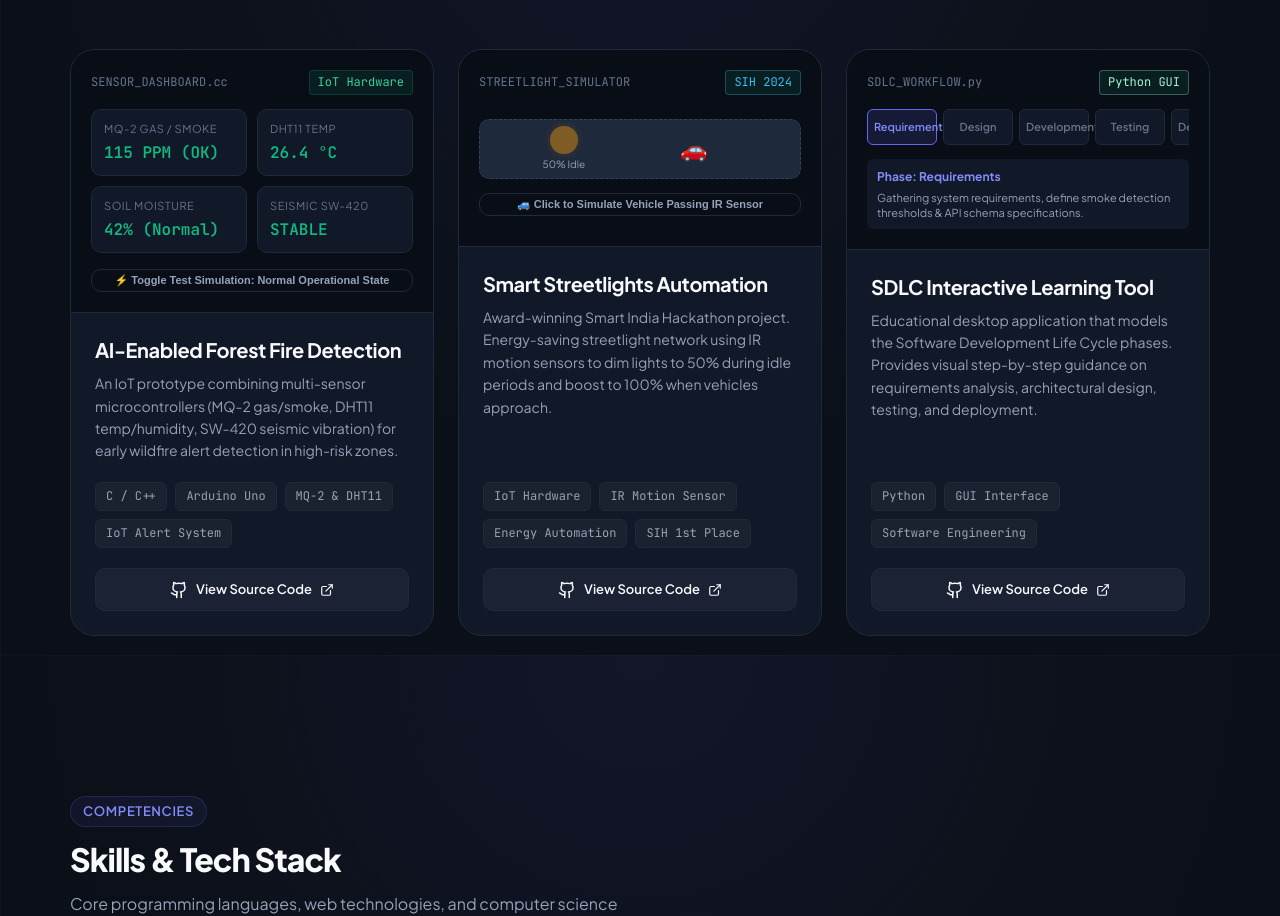
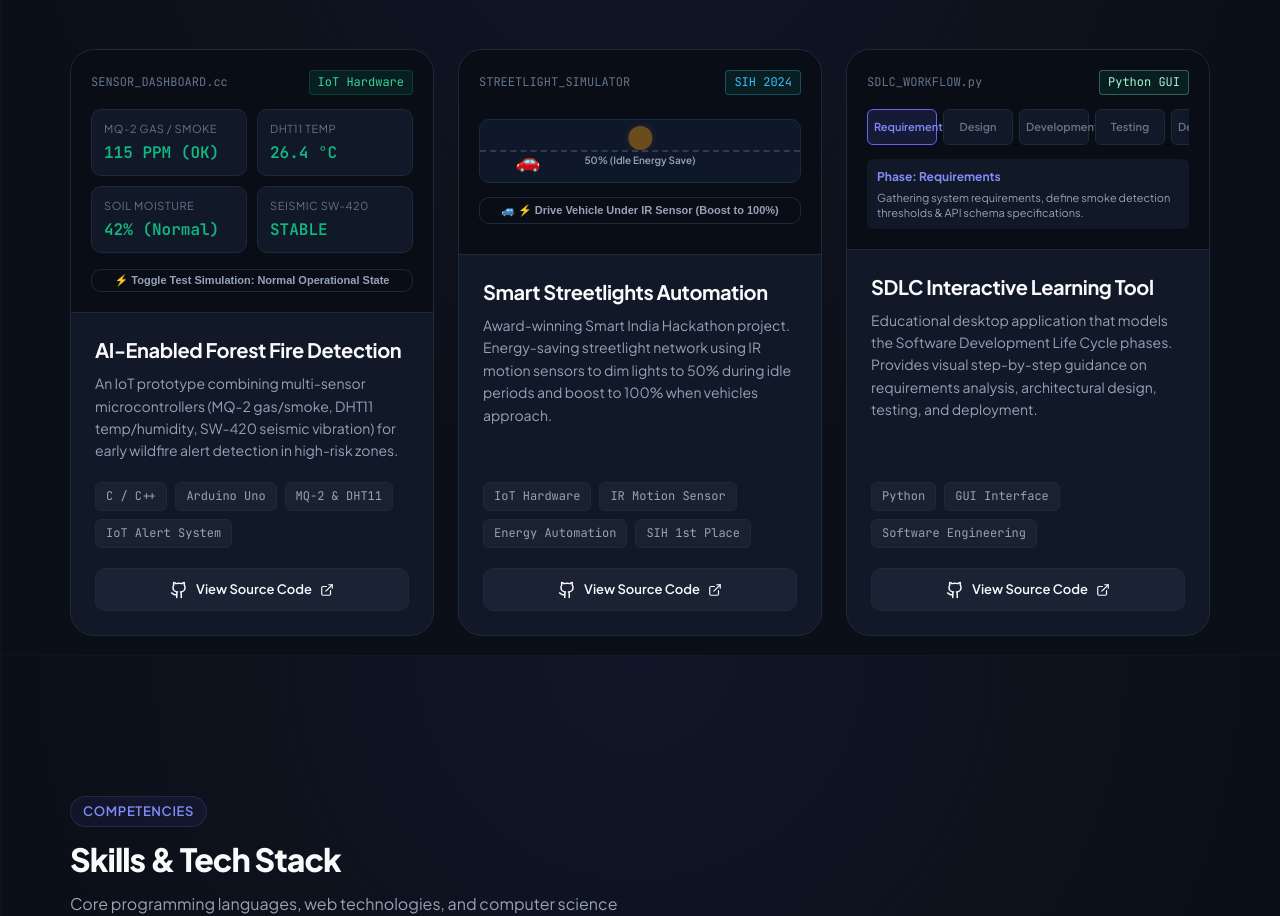
Before and after one commit to Vaibhav1214/my-web-portfolio, a React (Vite) app: page / in a window 1280 px wide. Shown: the part 2545-3461 px from the top of the page. Built offline with nearby package versions, Linux system fonts and the light colour scheme; no server answers.

Commit message:
Fix vehicle motion direction and streetlight glow alignment

```diff
--- a/src/App.css
+++ b/src/App.css
@@ -538,35 +538,63 @@
 
 .road-visualization {
   width: 100%;
-  height: 60px;
-  background: #1e293b;
+  height: 64px;
+  background: #0f172a;
   border-radius: var(--radius-md);
   position: relative;
   display: flex;
   align-items: center;
-  justify-content: space-around;
+  justify-content: center;
   overflow: hidden;
-  border: 1px dashed var(--border-color-hover);
+  border: 1px solid var(--border-color);
+}
+
+.road-lane-line {
+  position: absolute;
+  top: 50%;
+  left: 0;
+  right: 0;
+  height: 2px;
+  border-top: 2px dashed rgba(255, 255, 255, 0.15);
+  transform: translateY(-50%);
+  pointer-events: none;
 }
 
 .street-lamp {
+  position: absolute;
+  top: 6px;
+  left: 50%;
+  transform: translateX(-50%);
   display: flex;
   flex-direction: column;
   align-items: center;
+  z-index: 2;
   transition: var(--transition-smooth);
 }
 
 .lamp-glow {
-  width: 28px;
-  height: 28px;
+  width: 24px;
+  height: 24px;
   border-radius: 50%;
   background: #f59e0b;
   transition: var(--transition-smooth);
 }
 
+.lamp-status-text {
+  font-size: 10px;
+  font-weight: 600;
+  color: #94a3b8;
+  margin-top: 2px;
+  white-space: nowrap;
+}
+
 .vehicle-sim {
-  font-size: 22px;
-  transition: transform 0.5s ease;
+  position: absolute;
+  bottom: 6px;
+  font-size: 20px;
+  transform: translateX(-50%);
+  transition: left 0.5s cubic-bezier(0.4, 0, 0.2, 1);
+  z-index: 3;
 }
 
 /* Interactive SDLC Flowchart Demo */
--- a/src/App.jsx
+++ b/src/App.jsx
@@ -511,22 +511,24 @@ function App() {
 
               <div className="streetlight-demo">
                 <div className="road-visualization">
+                  <div className="road-lane-line"></div>
+
                   <div className="street-lamp">
                     <div
                       className="lamp-glow"
                       style={{
-                        boxShadow: vehiclePassing ? '0 0 24px #f59e0b, 0 0 40px #f59e0b' : '0 0 8px rgba(245, 158, 11, 0.4)',
-                        opacity: vehiclePassing ? 1 : 0.45
+                        boxShadow: vehiclePassing ? '0 0 28px #f59e0b, 0 0 45px #f59e0b' : '0 0 8px rgba(245, 158, 11, 0.35)',
+                        opacity: vehiclePassing ? 1 : 0.4
                       }}
                     ></div>
-                    <span style={{ fontSize: '10px', color: '#94a3b8', marginTop: '2px' }}>
-                      {vehiclePassing ? '100% Brightness' : '50% Idle'}
+                    <span className="lamp-status-text">
+                      {vehiclePassing ? '100% (Vehicle Under Sensor)' : '50% (Idle Energy Save)'}
                     </span>
                   </div>
 
                   <div
                     className="vehicle-sim"
-                    style={{ transform: vehiclePassing ? 'translateX(30px)' : 'translateX(-30px)' }}
+                    style={{ left: vehiclePassing ? '50%' : '15%' }}
                   >
                     🚗
                   </div>
@@ -534,10 +536,10 @@ function App() {
 
                 <button
                   className="btn btn-outline"
-                  style={{ fontSize: '11px', padding: '4px 10px', width: '100%' }}
+                  style={{ fontSize: '11px', padding: '6px 10px', width: '100%' }}
                   onClick={() => setVehiclePassing(!vehiclePassing)}
                 >
-                  🚙 Click to Simulate Vehicle Passing IR Sensor
+                  🚙 {vehiclePassing ? '↩ Reset Vehicle (Return to Idle 50%)' : '⚡ Drive Vehicle Under IR Sensor (Boost to 100%)'}
                 </button>
               </div>
             </div>
```
